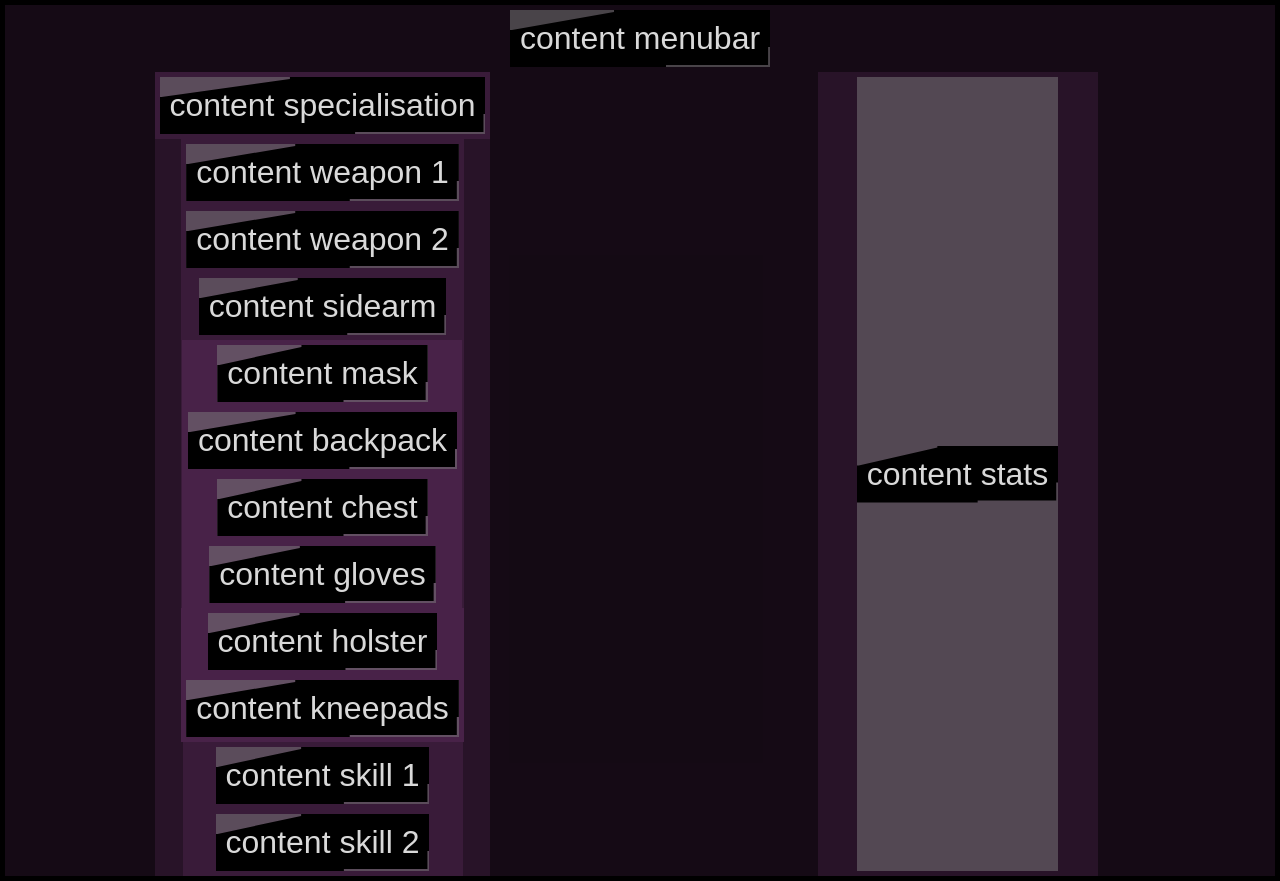
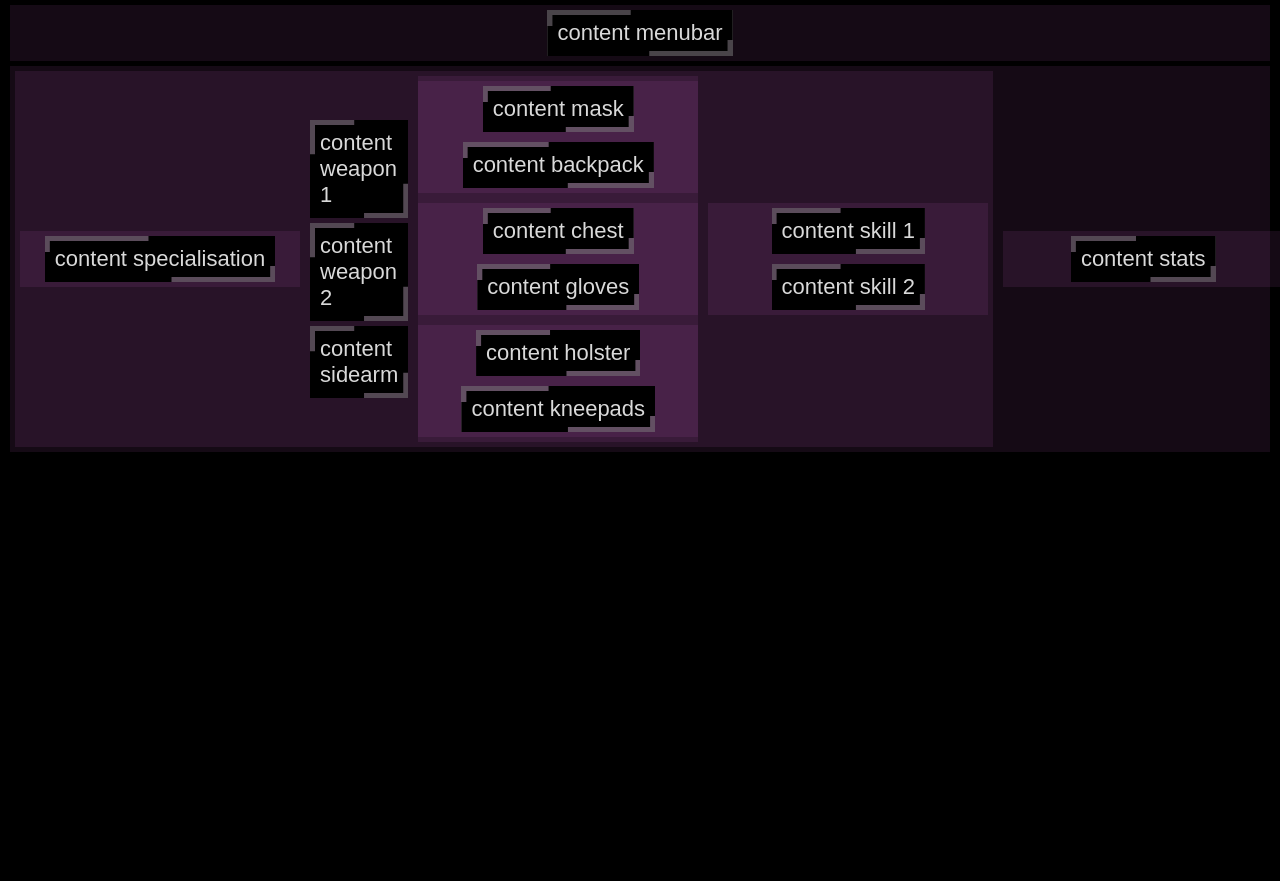
Before and after one commit to SinixND/game_of_life, a PHP site: page / in a window 1280 px wide. After the commit the page ends 452 px from the top, so only its background shows below. Run offline with PHP 8.4, Linux system fonts and the light colour scheme.

Commit message:
github.io update

```diff
--- a/index.html
+++ b/index.html
@@ -14,7 +14,7 @@
     <!-- .js -->
     <script src="code.js"></script>
 
-    <div id="menubar" class="grid-container">
+    <div id="menubar" class="flex-container">
         <div class="panel">
             <div class="content">
                 content menubar
@@ -22,16 +22,16 @@
         </div>
     </div>
 
-    <div id="build" class="grid-container">
-        <div id="equipment" class="grid-container">
-            <div id="specialisation" class="grid-container">
+    <div id="build" class="flex-container">
+        <div id="equipment" class="flex-container">
+            <div id="specialisation" class="grid-container gi11">
                 <div class="panel">
                     <div class="content">
                         content specialisation
                     </div>
                 </div>
             </div>
-            <div id="weapons" class="grid-container">
+            <div id="weapons" class="grid-containergi12">
                 <div class="panel">
                     <div class="content">
                         content weapon 1
@@ -49,7 +49,7 @@
                 </div>
             </div>
 
-            <div id="armor" class="grid-container">
+            <div id="armor" class="grid-container gi13">
                 <div class="grid-container">
                     <div class="panel">
                         <div class="content">
@@ -62,7 +62,7 @@
 			</div>
                     </div>
                 </div>
-                <div class="grid-container">
+                <div class="grid-container gi14">
                     <div class="panel">
                         <div class="content">
 			    content chest
--- a/style.css
+++ b/style.css
@@ -23,16 +23,45 @@ body {
     background-color: var(--bgc);
     color: var(--tc);
     font-family: Arial, Helvetica, sans-serif;
-    font-size: 32px;
+    font-size: 22px;
 }
 
 /* panel to manage layout-element */
 .grid-container {
-    /* margin: 5px; */
+    margin: 5px;
     background-color: var(--temp);
     display: grid;
     justify-items: center;
     grid-template-columns: repeat(auto-fit, minmax(280px, 1fr));
+}
+
+.flex-container {
+    margin: 5px;
+    background-color: var(--temp);
+    display: flex;
+    justify-content: space-evenly;
+    justify-items: center;
+    align-content: space-evenly;
+    align-items: center;
+}
+
+.gi11 {
+    /* grid item col/row */
+    grid: 1 / 1;
+}
+
+.gi12 {
+    grid: 1 / 2;
+}
+
+.gi13 {
+    /* grid item col/row */
+    grid: 1 / 3;
+}
+
+.gi14 {
+    /* grid item col/row */
+    grid: 1 / 4;
 }
 
 /* panel to place content in */
@@ -49,21 +78,19 @@ body {
 .content {
     padding: 10px;
     background-color: var(--bgc);
-    --hlength: 40%;
-    --vlength: 40%;
-    clip-path: polygon(
-        0% 35%,
-        2px 35%,
-        40% 2px,
-        40% 0%,
-        100% 0%,
-        100% calc(100% - 35%),
-        calc(100% - 2px) calc(100% - 35%),
-        calc(100% - 2px) calc(100% - 2px),
-        calc(100% - 40%) calc(100% - 2px),
-        calc(100% - 40%) 100%,
-        0% 100%
-        /*
+    clip-path: polygon(0% 35%,
+            5px 35%,
+            5px 5px,
+            45% 5px,
+            45% 0%,
+            100% 0%,
+            100% calc(100% - 35%),
+            calc(100% - 5px) calc(100% - 35%),
+            calc(100% - 5px) calc(100% - 5px),
+            calc(100% - 45%) calc(100% - 5px),
+            calc(100% - 45%) 100%,
+            0% 100%
+            /*
         0% 0%,
         45% 0%,
         45% 2px,
@@ -72,14 +99,14 @@ body {
         0% 35%,
         0% 100%,
         calc(100%-45% 100%,
-        calc(100%-45%) calc(100%-2px),
+        calc(100%-45% calc(100%-2px),
         calc(100%-2px) calc(100%-2px),
-        calc(100%-2px) calc(100%-35%),
-        100% calc(100%-35%),
+        calc(100%-2px) calc(100%-35%,
+        100% calc(100%-35%,
         100% 100%,
         0% 100%
         */
-    );
+        );
     display: flex;
     justify-content: space-evenly;
     justify-items: center;
```
